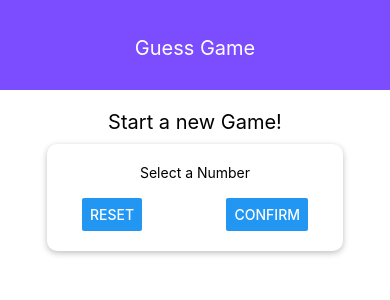
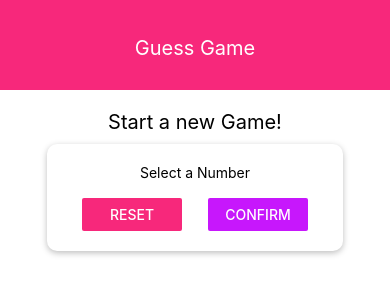
Before and after one commit to Shikhar15606/GuessGameRN, a React Native app: screen / in a window 390 px wide. Shown: the top 300 px of the page. Built offline with nearby package versions, Linux system fonts and the light colour scheme.

Commit message:
Color Theming

```diff
--- a/components/Header.js
+++ b/components/Header.js
@@ -1,5 +1,7 @@
 import React from 'react';
 import { View, StyleSheet, Text } from 'react-native';
+
+import Colors from '../constants/colors';
 
 const Header = props => {
     return (
@@ -11,7 +13,7 @@
 
 const styles = StyleSheet.create({
     headerBar: {
-        backgroundColor: "#7C4DFF",
+        backgroundColor: Colors.primary,
         width: "100%",
         height: 90,
         paddingTop: 36,
--- /dev/null
+++ b/constants/colors.js
@@ -0,0 +1,4 @@
+export default {
+    primary: '#f7287b',
+    accent: '#c717fc'
+}
--- a/screens/StartGameScreen.js
+++ b/screens/StartGameScreen.js
@@ -1,6 +1,7 @@
 import React from 'react';
 import { View, Text, StyleSheet, TextInput, Button } from 'react-native';
 import Card from '../components/Card';
+import Colors from '../constants/colors';
 
 const StartGameScreen = () => {
     return (
@@ -10,8 +11,12 @@
                 <Text>Select a Number</Text>
                 <TextInput />
                 <View style={styles.buttonContainer}>
-                    <Button title="Reset" onPress={() => { }}></Button>
-                    <Button title="Confirm" onPress={() => { }}></Button>
+                    <View style={styles.button}>
+                        <Button title="Reset" onPress={() => { }} color={Colors.primary}></Button>
+                    </View>
+                    <View style={styles.button}>
+                        <Button title="Confirm" onPress={() => { }} color={Colors.accent}></Button>
+                    </View>
                 </View>
             </Card>
         </View>
@@ -38,6 +43,9 @@
         width: "100%",
         justifyContent: "space-between",
         paddingHorizontal: 15
+    },
+    button: {
+        width: 100
     }
 })
 
```
